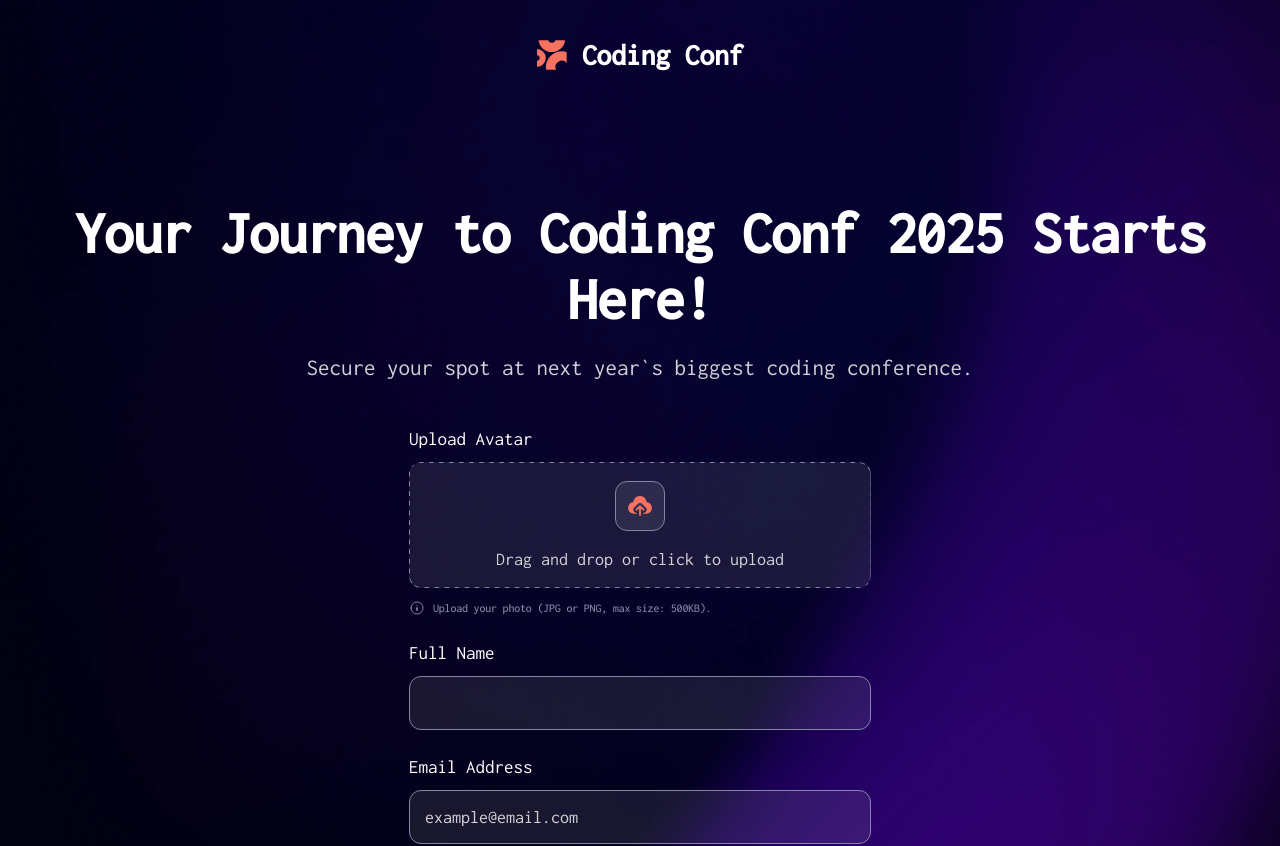
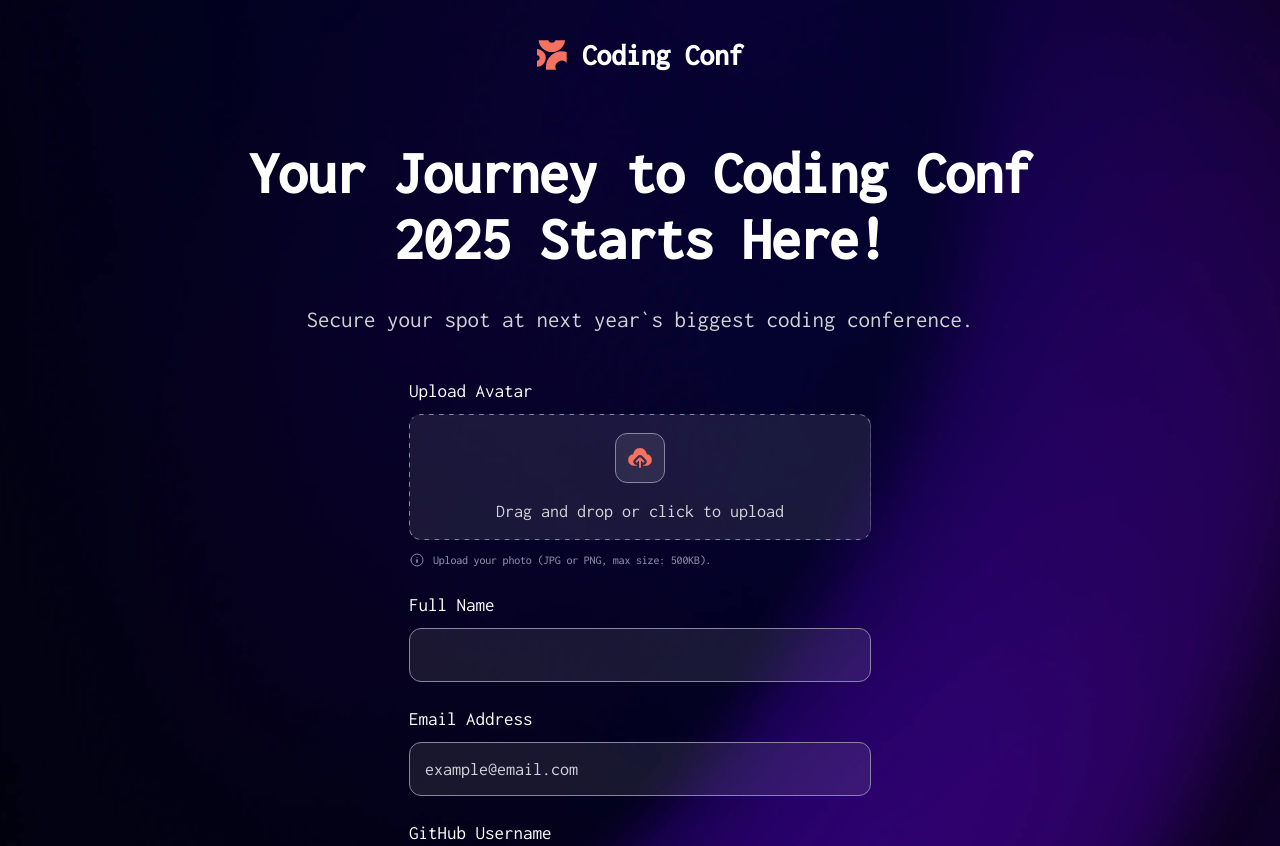
Before and after one commit to internet-unable/practice-projects, a React (Vite) app in the folder 02-react_ticket-generator_junior/: page / in a window 1280 px wide. Shown: the top 846 px of the page. Built offline with nearby package versions, Linux system fonts and the light colour scheme.

Commit message:
Update TicketGenerator
- apply Container;
- separate component into two parts (Form view and Ticket view);

```diff
--- a/02-react_ticket-generator_junior/src/components/Pages/TicketGenerator.jsx
+++ b/02-react_ticket-generator_junior/src/components/Pages/TicketGenerator.jsx
@@ -1,6 +1,7 @@
 // import { useFormStatus } from "react-dom";
 import { useState } from "react";
 
+import Container, { containerStyles } from "../UI/Container/Container";
 import Header from "../Sections/Header/Header";
 import Heading from "../UI/Heading/Heading";
 import Paragraph, { paragraphStyles } from "../UI/Paragraph/Paragraph";
@@ -9,51 +10,76 @@ import Ticket from "../Sections/Ticket/Ticket";
 
 export default function TicketGenerator() {
     // const { pending, data, method, action } = useFormStatus();
-
-    const [name, setName] = useState();
-    const [email, setEmail] = useState();
-    let headingContent = <>Your Journey to Coding Conf 2025 Starts Here!</>;
-    let paragraphContent = <>Secure your spot at next year`s biggest coding conference.</>;
-
-    if (name) {
-        headingContent = <>Congrats, <span className="c-gradient--orange-white">{name}!</span><br />Your ticket is ready.</>;
-    }
-
-    if (email) {
-        paragraphContent = <>We've emailed your ticket to<br /><span className="c-orange--700">{email}</span> and will send updates in<br />the run up to the event.</>
-    }
+    const [state, setState] = useState({
+        userName: null,
+        userEmail: null,
+        isFormSubmitedSuccess: false
+    });
 
     function handleFormSubmit() {
-        setName("Jonatan Kristof");
-        setEmail("jonatan@email.com");
+        setState(prevState => {
+            return {
+                ...prevState,
+                userName: "Jonatan Kristof",
+                userEmail: "jonatan@email.com",
+                isFormSubmitedSuccess: true
+            };
+        });
     }
 
     return (
         <>
             <Header />
 
-            <main style={{ paddingTop: name ? "70px" : "60px", paddingBottom: "140px" }}>
-                <section className="text--center" style={{ marginBottom: name ? "110px" : "48px" }}>
-                    <Heading tag="h1" style={{ marginBottom: name && "33px" }}>{headingContent}</Heading>
-                    <Paragraph paragraphStyle={paragraphStyles.size23}>{paragraphContent}</Paragraph>
-                </section>
+            <main style={{ marginBottom: "120px" }}>
+                {!state.isFormSubmitedSuccess && (
+                    <>
+                        <Container className="text--center" containerStyle={containerStyles.maxWidth800}>
+                            <Heading
+                                tag="h1"
+                                style={{ marginBottom: "33px" }}
+                            >
+                                Your Journey to Coding Conf 2025 Starts Here!
+                            </Heading>
 
-                <section>
-                    {!name && (
-                        <Form
-                            className="margin--center"
-                            onSubmit={handleFormSubmit}
-                            style={{ width: "462px" }}
-                        />
-                    )}
+                            <Paragraph
+                                paragraphStyle={paragraphStyles.size23}
+                            >
+                                Secure your spot at next year`s biggest coding conference.
+                            </Paragraph>
+                        </Container>
 
-                    {name && (
-                        <Ticket
-                            className="margin--center"
-                            style={{ width: "600px" }}
-                        />
-                    )}
-                </section>
+                        <Container containerStyle={containerStyles.maxWidth462} style={{ marginTop: "48px" }}>
+                            <Form onSubmit={handleFormSubmit} />
+                        </Container>
+                    </>
+                )}
+
+                {state.isFormSubmitedSuccess && (
+                    <>
+                        <Container className="text--center" containerStyle={containerStyles.maxWidth800}>
+                            <Heading
+                                tag="h1"
+                                style={{ marginBottom: "20px" }}
+                            >
+                                Congrats, <span className="c-gradient--orange-white">{state.userName}</span>! Your ticket is ready.
+                            </Heading>
+
+                            <Paragraph
+                                paragraphStyle={paragraphStyles.size23}
+                            >
+                                We've emailed your ticket to <span className="c-orange--700">{state.userEmail}</span> and will send updates in the run up to the event.
+                            </Paragraph>
+                        </Container>
+
+                        <Container
+                            containerStyle={containerStyles.maxWidth600}
+                            style={{ marginTop: "110px" }}
+                        >
+                            <Ticket />
+                        </Container>
+                    </>
+                )}
             </main>
         </>
     );
```
